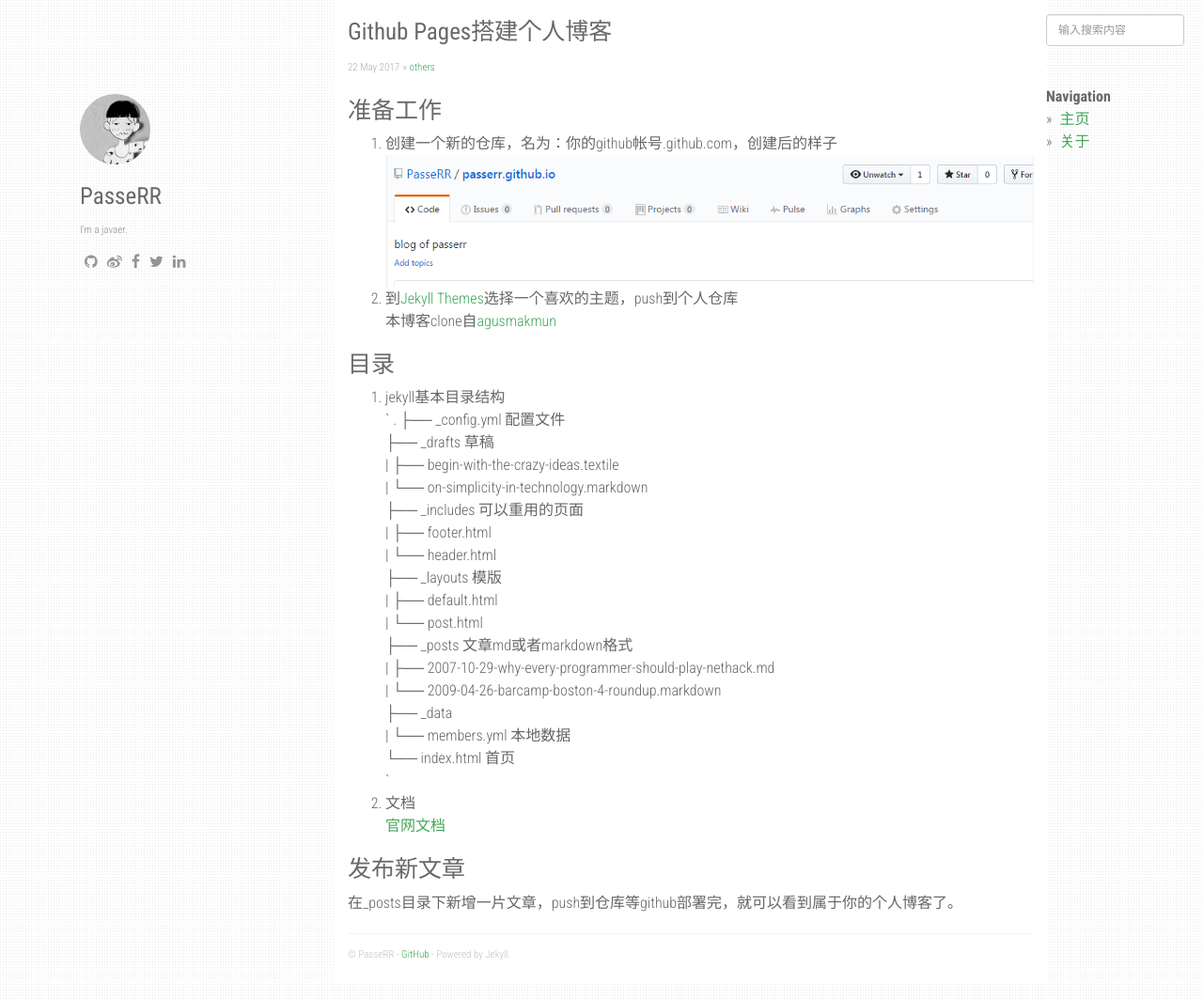
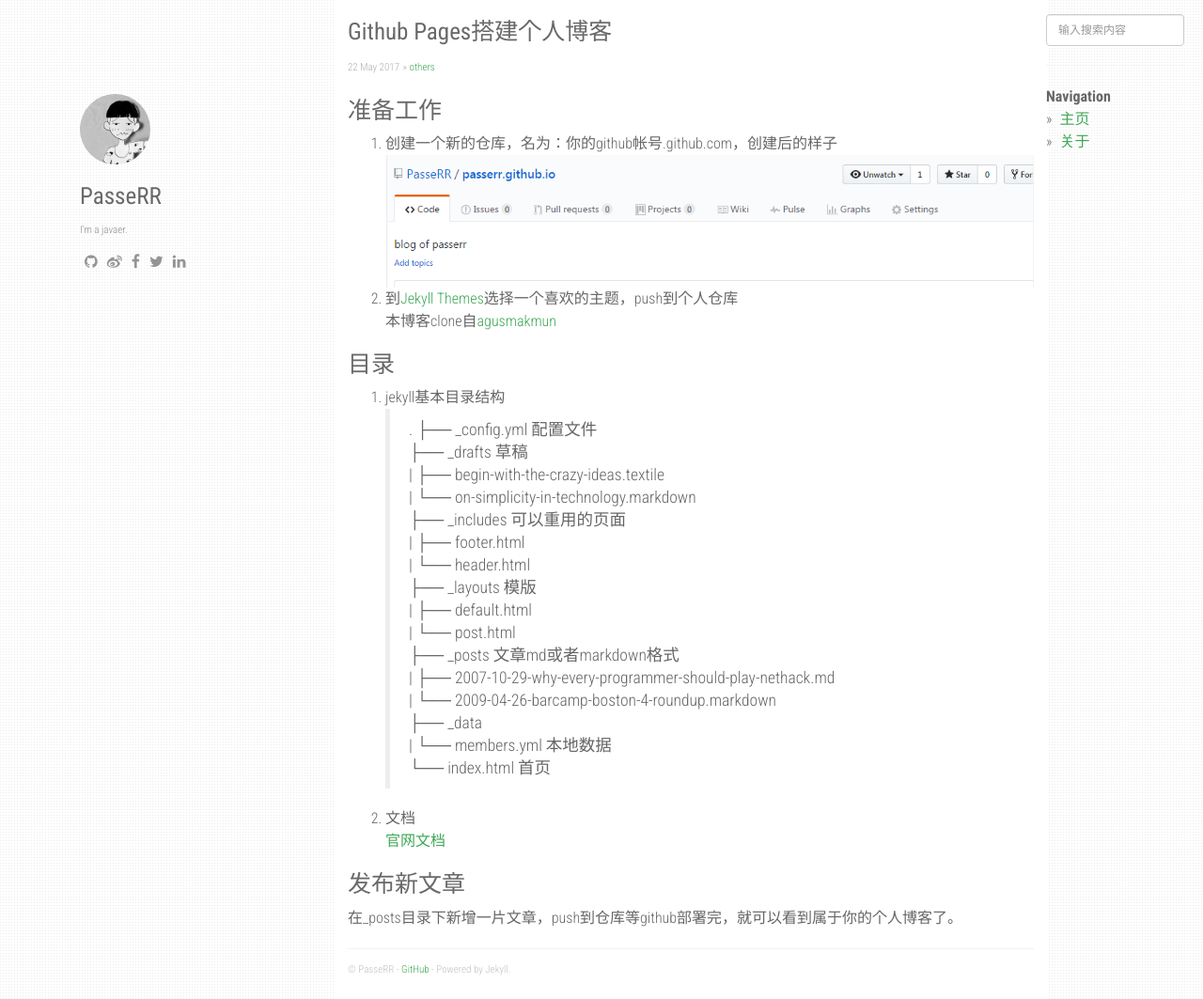
Before and after one commit to PasseRR/passerr.github.io, a Jekyll site: the page built from _posts/2017-05-22-github-pages.md, in a window 1280 px wide. Shown: the whole page at 94% size. Built offline with Jekyll 4.4.1, drawn with Linux system fonts in a browser that asks for light colours; nearby versions of some CDN libraries; comment, search, counter and statistics services are not loaded; grey boxes are pictures that could not be loaded.

```diff
--- a/_posts/2017-05-22-github-pages.md
+++ b/_posts/2017-05-22-github-pages.md
@@ -12,25 +12,23 @@ categories: [others]
 
 # 目录
 1. jekyll基本目录结构
-`
-.
-├── _config.yml 配置文件
-├── _drafts 草稿
-|   ├── begin-with-the-crazy-ideas.textile
-|   └── on-simplicity-in-technology.markdown
-├── _includes 可以重用的页面
-|   ├── footer.html
-|   └── header.html
-├── _layouts 模版
-|   ├── default.html
-|   └── post.html
-├── _posts 文章md或者markdown格式
-|   ├── 2007-10-29-why-every-programmer-should-play-nethack.md
-|   └── 2009-04-26-barcamp-boston-4-roundup.markdown
-├── _data
-|   └── members.yml 本地数据
-└── index.html 首页
-`
+>.
+>├── _config.yml 配置文件
+>├── _drafts 草稿
+>|   ├── begin-with-the-crazy-ideas.textile
+>|   └── on-simplicity-in-technology.markdown
+>├── _includes 可以重用的页面
+>|   ├── footer.html
+>|   └── header.html
+>├── _layouts 模版
+>|   ├── default.html
+>|   └── post.html
+>├── _posts 文章md或者markdown格式
+>|   ├── 2007-10-29-why-every-programmer-should-play-nethack.md
+>|   └── 2009-04-26-barcamp-boston-4-roundup.markdown
+>├── _data
+>|   └── members.yml 本地数据
+>└── index.html 首页
 2. 文档
 [官网文档](http://jekyll.com.cn/docs/home/)
 
```
